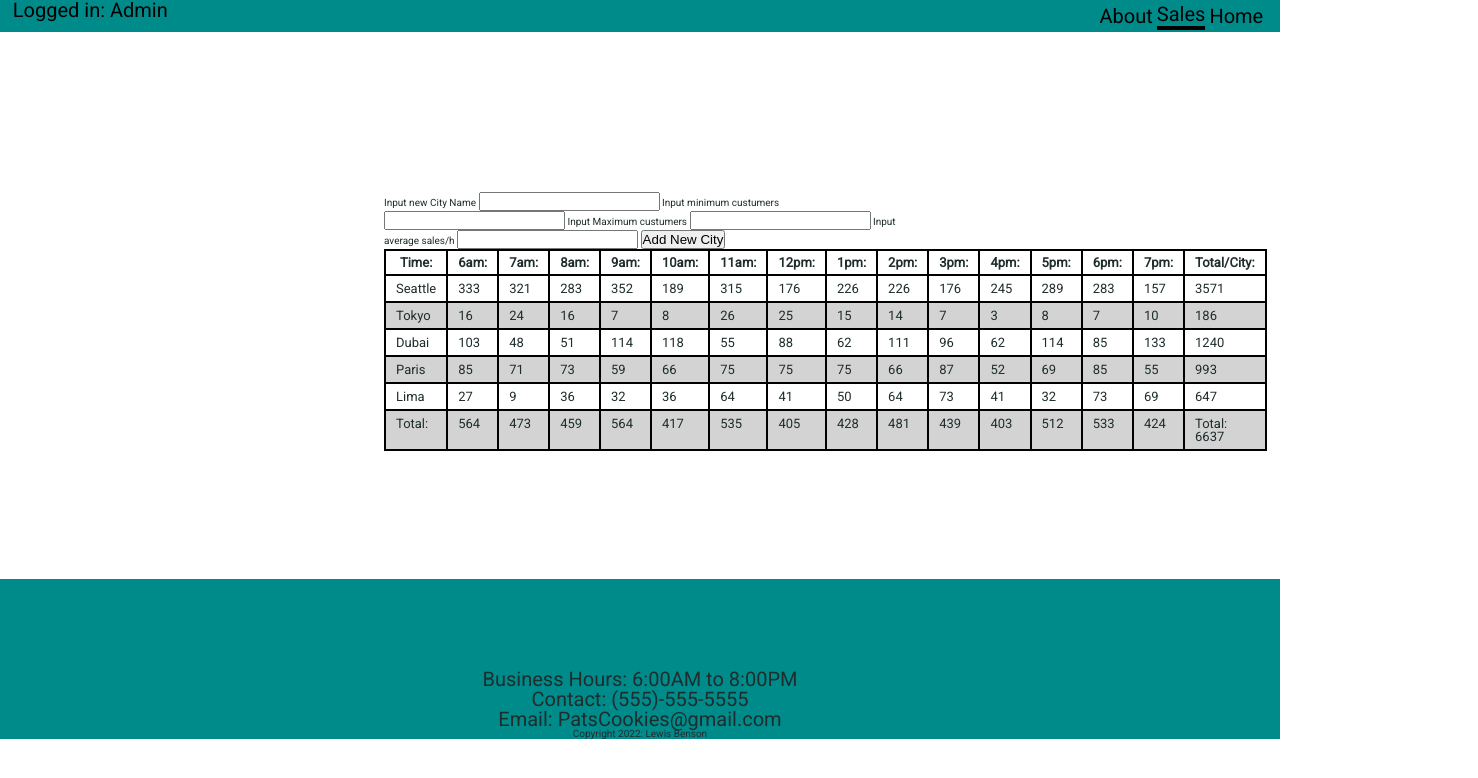
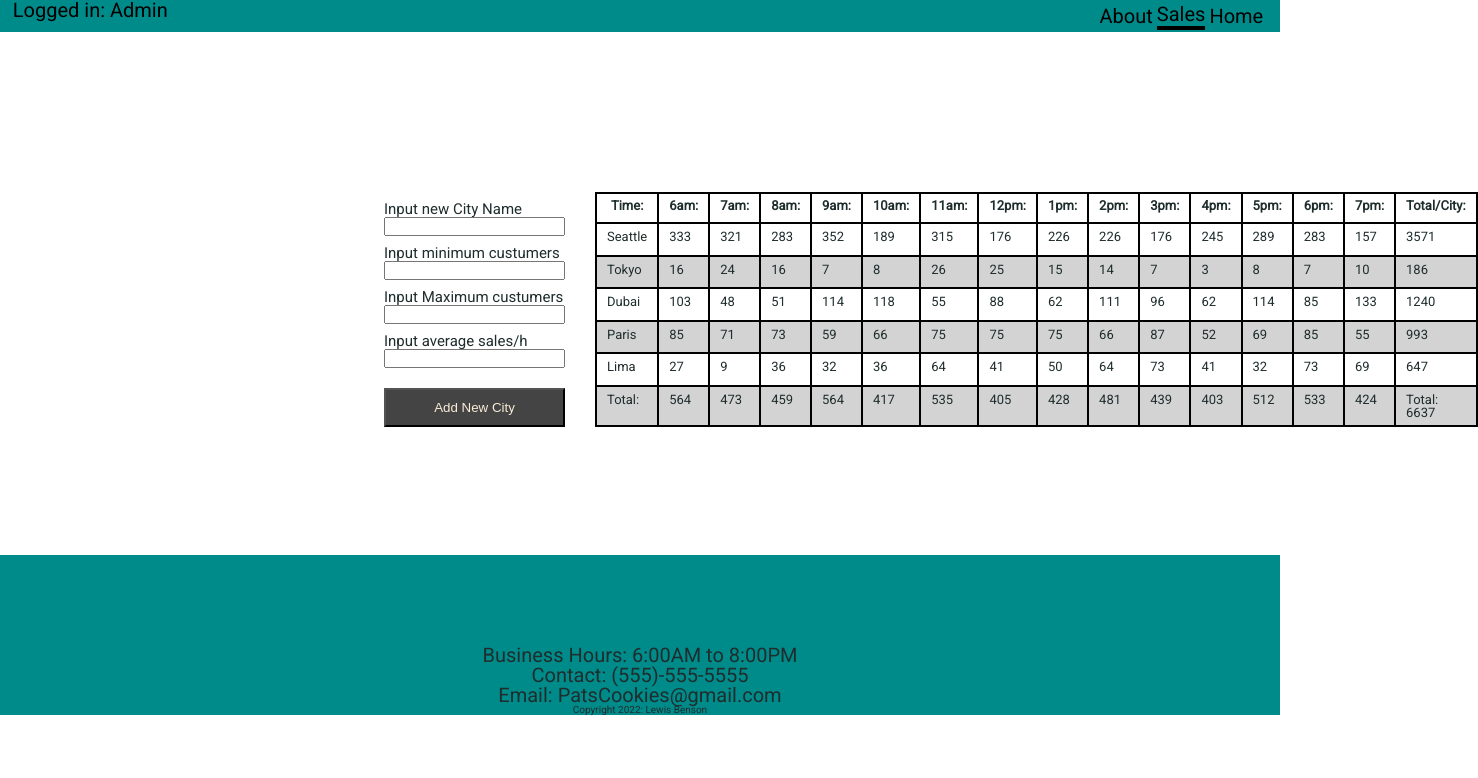
Before and after one commit to 201-301-code-fellows/cookie-stand, a plain HTML site: page sales.html in a window 1280 px wide. Shown: the whole page, 1478 px wide, since content can reach past the window. Drawn offline with Linux system fonts and the light colour scheme.

Commit message:
add styles to forms and button

```diff
--- a/css/style.css
+++ b/css/style.css
@@ -121,3 +121,26 @@ tfoot {
 .copyright {
   font-size: 1rem;
 }
+
+.salespage{
+  display: flex;
+  flex-direction: row;
+}
+
+fieldset{
+  display: flex;
+  flex-direction: column;
+  margin-right: 3rem;
+}
+
+label{
+  font-size: 1.5rem;
+  margin-top: 1rem;
+}
+
+button{
+  margin-top: 2rem;
+  padding: 1rem;
+  background-color: #444;
+  color: antiquewhite;
+}
```
